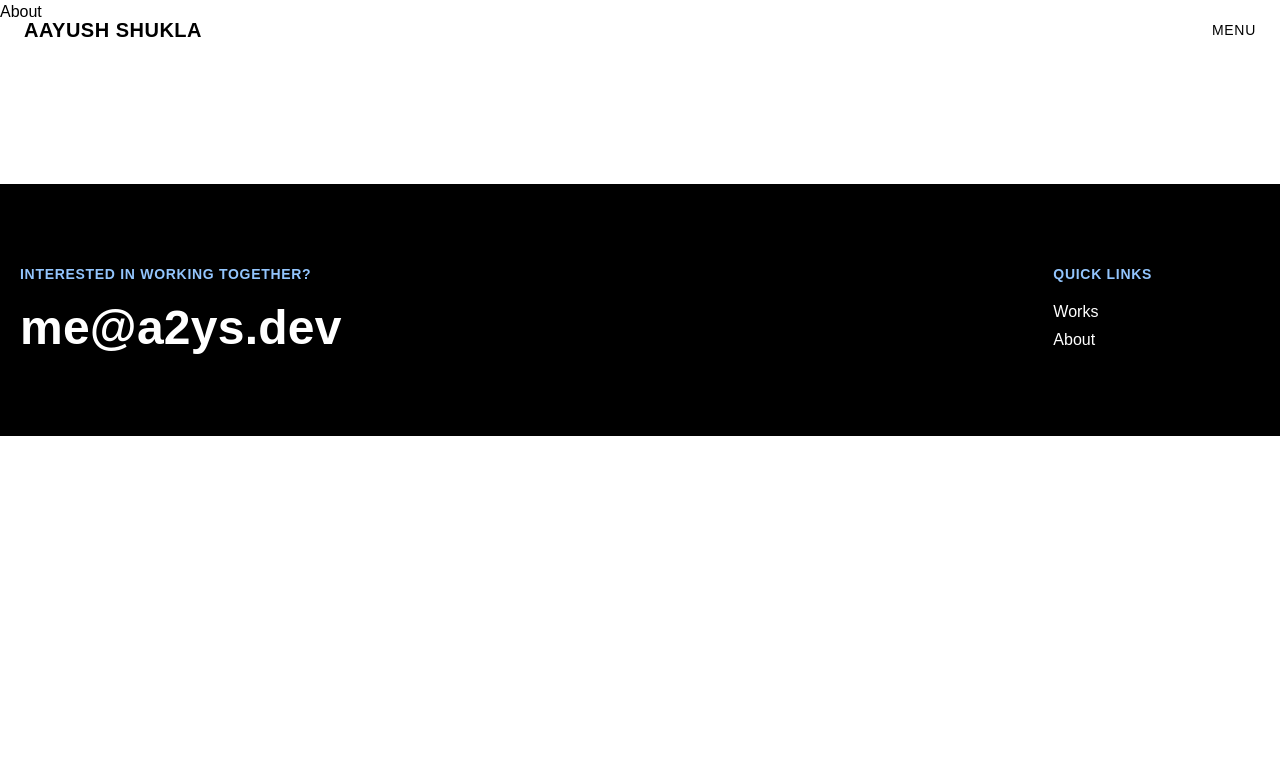
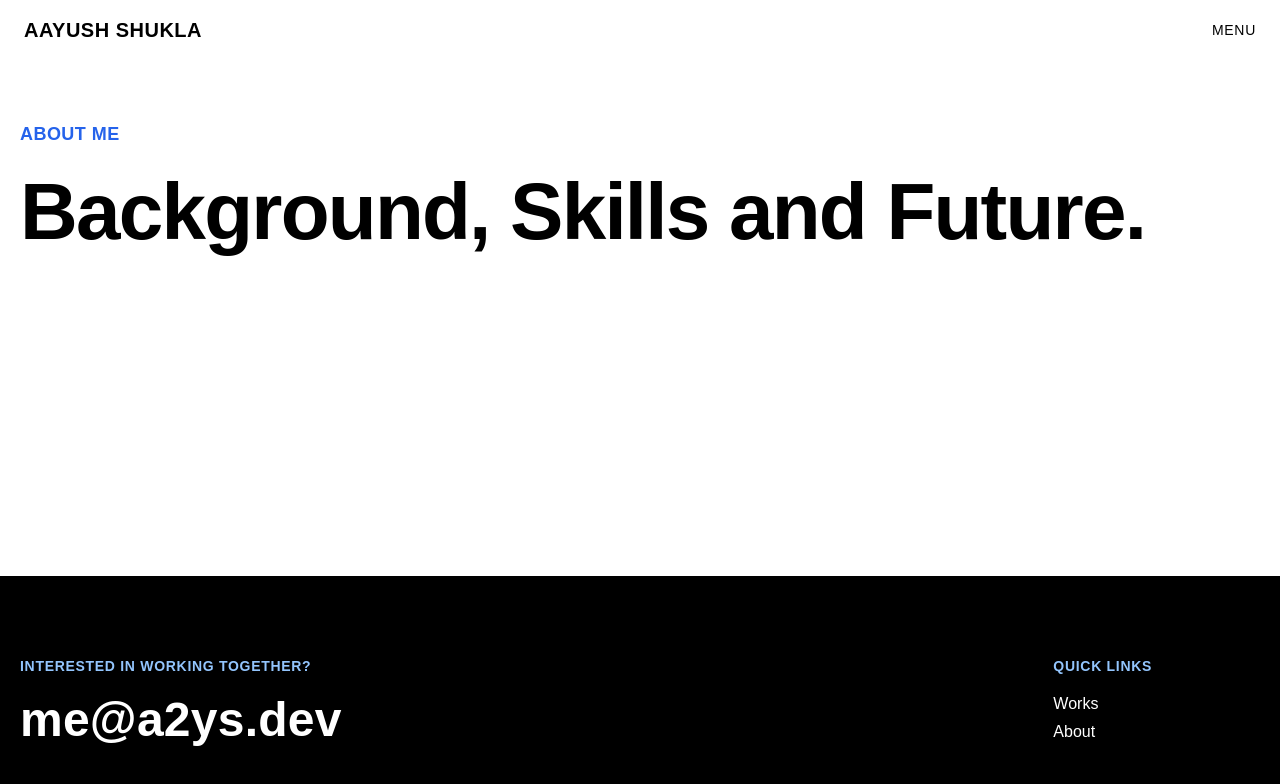
Before and after one commit to a2ys/new-website, a React (Vite) app: page /about in a window 1280 px wide. Shown: the top 784 px of the page. Built offline with nearby package versions, Linux system fonts and the light colour scheme; a web font is replaced by a local one.

Commit message:
Creating an About page

```diff
--- a/src/pages/About.tsx
+++ b/src/pages/About.tsx
@@ -1,5 +1,22 @@
 const About = () => {
-  return <div>About</div>;
+  return (
+    <main>
+      <div className="pt-10 mt-20 mb-20 lg:pt-30 lg:mt-30 lg:mb-40 sup:mb-40">
+        <div
+          data-animate="fade"
+          className="container in-viewport"
+          data-in-viewport="i178"
+        >
+          <p className="mb-3 text-base font-semibold tracking-wide uppercase md:text-lg text-blue-600 lg:mb-5">
+            About Me
+          </p>{" "}
+          <h1 className="w-full text-black h1 lg:max-w-4/5 sup:max-w-4/6">
+            Background, Skills and Future.{" "}
+          </h1>
+        </div>
+      </div>
+    </main>
+  );
 };
 
 export default About;
```
